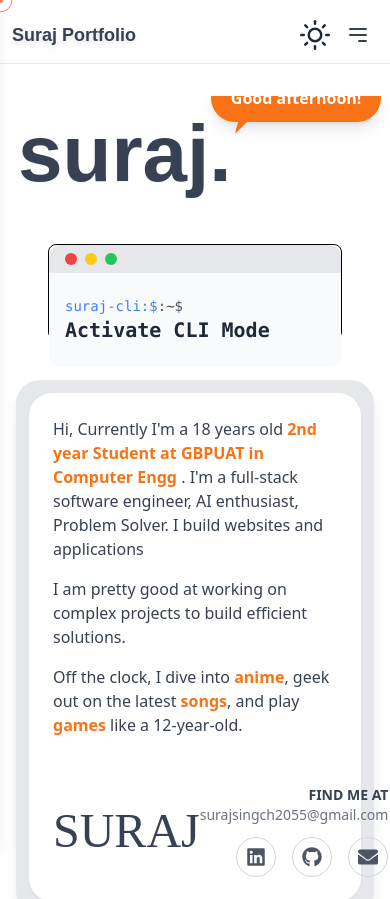
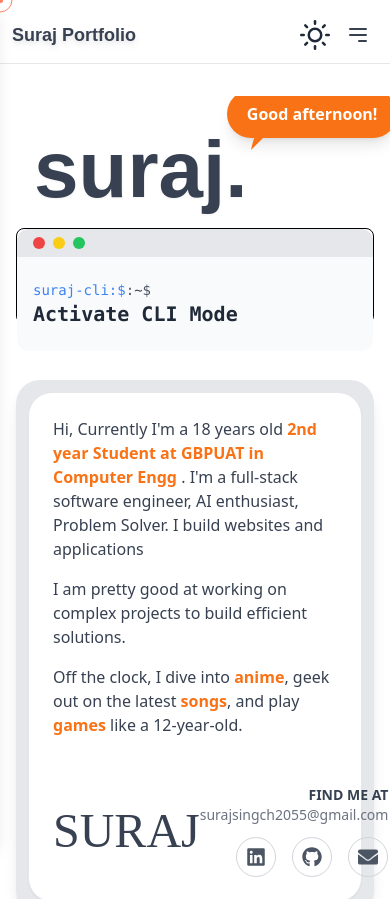
Before and after one commit to Suraj-1309/My-Portfolio, a React (Vite) app: page / in a window 390 px wide. Shown: the top 899 px of the page. Built offline with nearby package versions, Linux system fonts and the light colour scheme; a web font is replaced by a local one.

Commit message:
name message little better

```diff
--- a/src/Routes.jsx
+++ b/src/Routes.jsx
@@ -47,7 +47,7 @@ const Home = ({ isDarkMode }) => {
         {/* First Column for the Name */}
         {/* order-2 for mobile to place it below CLI, order-1 for desktop to place it on left */}
         <div className="order-2 md:order-1">
-          <div className="pt-0 sm:pt-5">
+          <div className="pt-4 sm:pt-8 sm:pl-0 pl-4">
             {" "}
             {/* Keep name slightly above */}
             <AnimatedText text="suraj." isDarkMode={isDarkMode} />
@@ -55,10 +55,9 @@ const Home = ({ isDarkMode }) => {
         </div>
         {/* Second Column for Activate CLI Button */}
         {/* order-1 for mobile to place it above name, order-2 for desktop to place it on right */}
-        <div className="order-2 md:order-2 p-4">
+        <div className="order-2 md:order-2 pb-8">
           <div
-            className={`p-4
-                       `} // Card styling
+            className={` pb-4 sm:p-4 `} // Card styling
           >
             <CliButton toggleCli={toggleCli} isDarkMode={isDarkMode} />
           </div>
```
